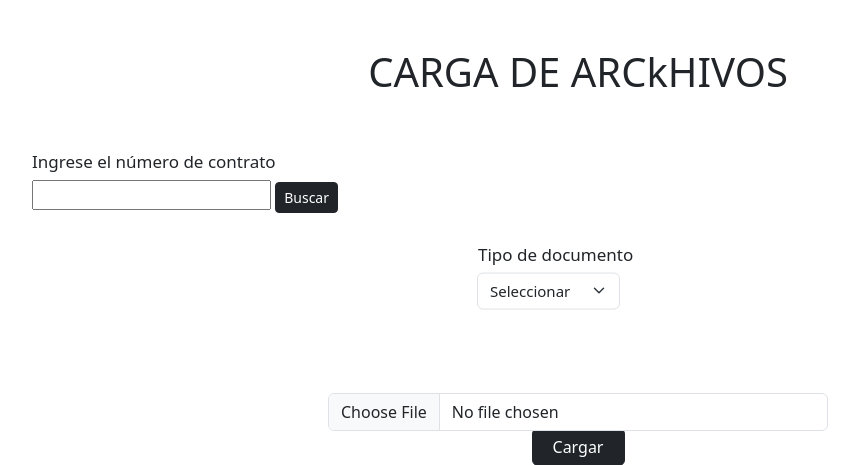
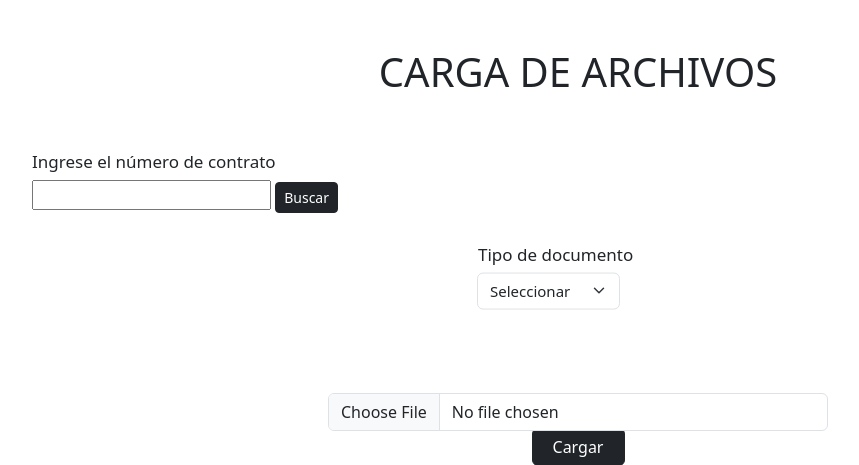
Before and after one commit to AstGon/Ontour, a Django app: page / in a window 1280 px wide. Shown: the part 71-536 px from the top of the page, without its empty margins (62-921 px from the left). Run offline with Django 3.2, Linux system fonts and the light colour scheme; data comes from the database, SQL or seed files in the repository; some libraries are stand-ins or nearby versions.

Commit message:
Revisado de la cagada del profe de web

```diff
--- a/modulos/templates/modulos/cargaArchivos.html
+++ b/modulos/templates/modulos/cargaArchivos.html
@@ -7,7 +7,7 @@
     <meta http-equiv="X-UA-Compatible" content="IE=edge">
     <meta name="viewport" content="width=device-width, initial-scale=1.0">
     <title>Document</title>
-<link rel="stylesheet" href="{% static 'css/style.css' %}">
+    <link rel="stylesheet" href="{% static 'css/style.css' %}">
     <link rel="stylesheet" href="https://cdn.jsdelivr.net/npm/bootstrap@5.3.0/dist/css/bootstrap.min.css" />
 
 
@@ -34,22 +34,20 @@
     <div class="container">
         <div class="titulo mb-5 mt-5  text-center">
             <div class="row">
-                <h1>CARGA DE ARCkHIVOS</h1>
+                <h1>CARGA DE ARCHIVOS</h1>
             </div>
         </div>
 
         <!--CONTRATO-->
-
         <div class="container">
             <div class="row mb-5">
                 <div class="col-md-5 ml-5">
                     <h2 style="font-size: 17px;">Ingrese el número de contrato</h2>
-                    <form action="/carga_archivos/" method="post" autocomplete="on" id="form-contrato">
+                    <form action="" method="post" autocomplete="on" id="form-contrato">
                         {% csrf_token %}
                         <p>
                             <input type="text" name="contrato" id="contrato" value="{{ numero_contrato }}"
                                 autocomplete="off">
-
                             <label for="contrato">
                                 <button class="btn btn-dark btn-sm" type="submit" id="button-addon2"
                                     onclick="buscarContratos()">Buscar</button>
@@ -75,6 +73,7 @@
                 </div>
             </div>
         </div>
+
 
         <!--SELECCIÓN TIPO DE DOCUMENTO-->
         <div class="container">
@@ -114,10 +113,11 @@
                 </div>
 
 
-        <script src="{% static 'js/script.js' %}"></script>
-        <script src="https://code.jquery.com/jquery-3.2.1.slim.min.js"
-            integrity="sha384-KJ3o2DKtIkvYIK3UENzmM7KCkRr/rE9/Qpg6aAZGJwFDMVNA/GpGFF93hXpG5KkN" crossorigin="anonymous">
-        </script>
+                <script src="{% static 'js/script.js' %}"></script>
+                <script src="https://code.jquery.com/jquery-3.2.1.slim.min.js"
+                    integrity="sha384-KJ3o2DKtIkvYIK3UENzmM7KCkRr/rE9/Qpg6aAZGJwFDMVNA/GpGFF93hXpG5KkN"
+                    crossorigin="anonymous">
+                </script>
 
 
 </body>
--- a/modulos/urls.py
+++ b/modulos/urls.py
@@ -2,7 +2,6 @@ from django.urls import path
 from . import views
 
 urlpatterns = [
-
     path("", views.cargaArchivos, name="cargaArchivos"),
     path("detalles/", views.detalles, name="detalles"),
 ]
--- a/modulos/views.py
+++ b/modulos/views.py
@@ -4,7 +4,6 @@ from django.http import JsonResponse
 from django.shortcuts import render
 from django.core.exceptions import ObjectDoesNotExist
 from .models import Contrato, TipoServicio, Archivo
-
 
 
 def cargaArchivos(request):
@@ -15,7 +14,6 @@ def cargaArchivos(request):
     contrato_mensaje = None
     mensaje_error = None
     archivo_carga = None
-
 
     tipo_servicios = TipoServicio.objects.all()
 
@@ -91,12 +89,10 @@ def cargaArchivos(request):
         "numero_contrato": numero_contrato,
         "contrato_encontrado": contrato_encontrado,
         "contrato_encontrado_valido": contrato_encontrado_valido,
-
         "contrato_mensaje": contrato_mensaje,
         "tipo_servicios": tipo_servicios,
         "mensaje_error": mensaje_error,
         "archivo_carga": archivo_carga,
-
     }
 
     return render(request, "modulos/cargaArchivos.html", context)
```
Also changed, not shown: modulos/templates/modulos/detalles.html (deleted).
